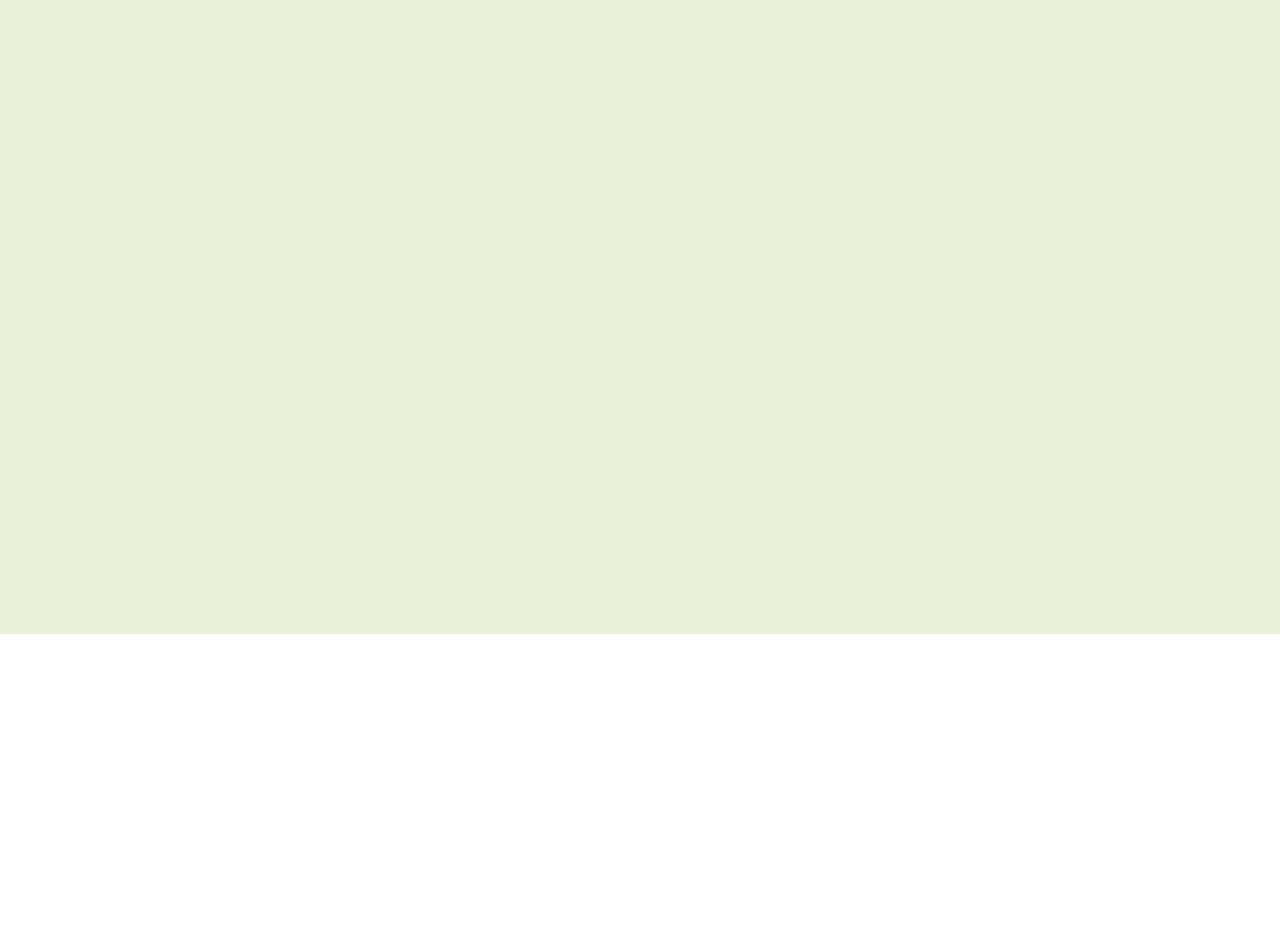
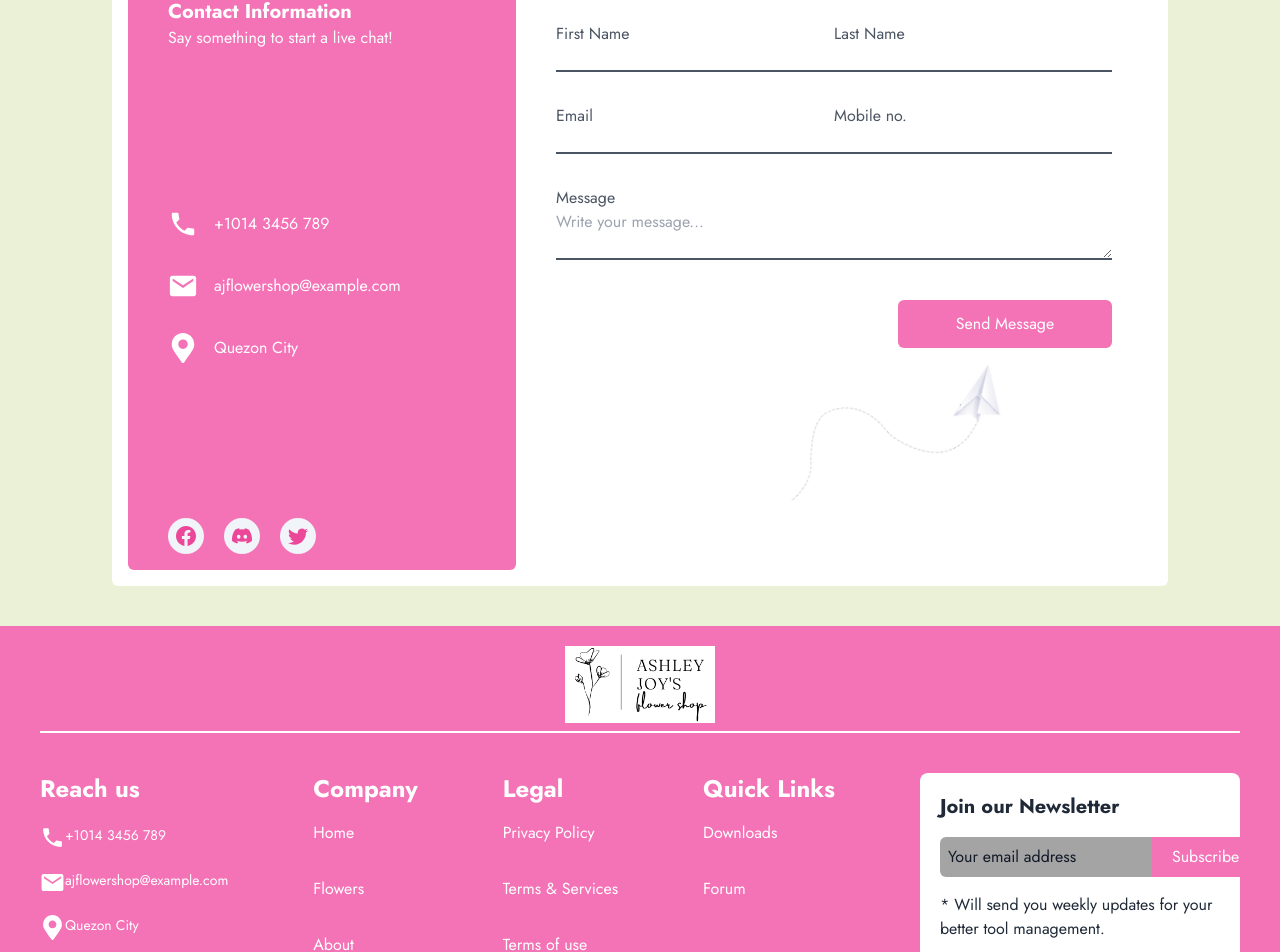
Before and after one commit to anielrussel/Ashley-ECommerce-MERN, a React (Vite) app in the folder frontend/: page /contact in a window 1280 px wide. Shown: the part 272-1224 px from the top of the page. Before the commit the page ends 906 px from the top, so only its background shows below. Built offline with nearby package versions, Linux system fonts and the light colour scheme; no server answers.

Commit message:
added details in about and contact page

```diff
--- /dev/null
+++ b/frontend/src/components/Footer.tsx
@@ -0,0 +1,101 @@
+import React from "react";
+import logo from "../assets/flowershop.png";
+import { IoMdCall, IoMdMail } from "react-icons/io";
+import { FaMapMarkerAlt } from "react-icons/fa";
+import { Link } from "react-router-dom";
+
+const Footer: React.FC = () => {
+  return (
+    <footer className="bg-pink-400 py-5 px-10 font-jost">
+      <div className="flex justify-center border-b-2 border-white">
+        <img src={logo} alt="logo" className="w-[150px] pb-2" />
+      </div>
+      <div className="flex flex-wrap justify-between gap-6 mt-10">
+        <div>
+          <h1 className="text-2xl font-bold text-white">Reach us</h1>
+          <span className="flex flex-col pt-5 lg:flex-row text-white text-sm">
+            <IoMdCall size={25} color={"white"} />
+            <p>+1014 3456 789</p>
+          </span>
+          <span className="flex flex-col pt-5 lg:flex-row text-white text-sm">
+            <IoMdMail size={25} color={"white"} />
+            <p>ajflowershop@example.com</p>
+          </span>
+          <span className="flex flex-col pt-5 lg:flex-row text-white text-sm">
+            <FaMapMarkerAlt size={25} color={"white"} />
+            <p>Quezon City</p>
+          </span>
+        </div>
+
+        <div>
+          <h1 className="text-2xl font-bold text-white">Company</h1>
+          <ul className="flex flex-col gap-3 lg:gap-8 text-white mt-4">
+            <li>
+              <Link to={"/"}>Home</Link>
+            </li>
+            <li>
+              <Link to={"/menu"}>Flowers</Link>
+            </li>
+            <li>
+              <Link to={"/about"}>About</Link>
+            </li>
+            <li>
+              <Link to={"/contact"}>Contact</Link>
+            </li>
+          </ul>
+        </div>
+
+        <div>
+          <h1 className="text-2xl font-bold text-white">Legal</h1>
+          <ul className="flex flex-col gap-3 lg:gap-8 text-white mt-4">
+            <li>
+              <Link to={"/"}>Privacy Policy</Link>
+            </li>
+            <li>
+              <Link to={"/"}>Terms & Services</Link>
+            </li>
+            <li>
+              <Link to={"/"}>Terms of use</Link>
+            </li>
+            <li>
+              <Link to={"/"}>Refund Policy</Link>
+            </li>
+          </ul>
+        </div>
+
+        <div>
+          <h1 className="text-2xl font-bold text-white">Quick Links</h1>
+          <ul className="flex flex-col gap-3 lg:gap-8 text-white mt-4">
+            <li>
+              <Link to={"/"}>Downloads</Link>
+            </li>
+            <li>
+              <Link to={"/"}>Forum</Link>
+            </li>
+          </ul>
+        </div>
+
+        <div className="bg-white p-5 rounded-lg mt-10 lg:mt-0 max-w-[320px] mx-auto lg:mx-0">
+          <h1 className="text-gray-800 font-bold text-xl pb-4">
+            Join our Newsletter
+          </h1>
+          <div className="flex w-full pb-4">
+            <input
+              type="text"
+              placeholder="Your email address"
+              className="bg-[#a5a4a4] p-2 rounded-tl-md rounded-bl-md text-white placeholder:text-gray-900 w-[250px]"
+            />
+            <button className="bg-pink-400 py-2 px-5 rounded-tr-md rounded-br-md text-white">
+              Subscribe
+            </button>
+          </div>
+          <p className="text-gray-800">
+            * Will send you weekly updates for your better tool management.
+          </p>
+        </div>
+      </div>
+    </footer>
+  );
+};
+
+export default Footer;
--- a/frontend/src/pages/Contact.tsx
+++ b/frontend/src/pages/Contact.tsx
@@ -1,18 +1,122 @@
-import React from 'react'
+import React from "react";
+import { IoMdCall, IoMdMail } from "react-icons/io";
+import { FaMapMarkerAlt } from "react-icons/fa";
+import { BsFacebook, BsDiscord, BsTwitter } from "react-icons/bs";
+import lettersend from "../assets/letter_send 1.svg"
+import Footer from "../components/Footer";
 
-const Contact:React.FC = () => {
+const Contact: React.FC = () => {
   return (
-    <div className="lg:px-28 px-2 pt-10">
-      <div className="font-jost">
-        <h1 className="lg:text-3xl text-xl text-pink-600 font-bold">
+    <><div className="font-jost lg:px-28 px-2 py-10">
+      <div className="text-center">
+        <h1 className="lg:text-3xl text-2xl text-pink-600 font-bold">
           Contact us
         </h1>
         <p className="lg:text-lg text-md text-gray-700 pt-2">
-          Email us at ajflowershop@example.com
+          Any question or remarks? Just write us a message!
         </p>
       </div>
-    </div>
-  )
-}
+      <div className="bg-white lg:p-4 rounded-md lg:flex mt-5 lg:max-w-[1196px] lg:h-[620px] mx-auto">
+        <div className="lg:w-[800px] lg:justify-between text-center lg:text-start bg-pink-400 rounded-md flex flex-col justify-center items-center lg:items-start px-10 text-white py-4">
+          <div>
+            <h1 className="text-lg lg:text-xl font-bold">
+              Contact Information
+            </h1>
+            <p>Say something to start a live chat!</p>
+          </div>
+          <div className="mt-5 lg:flex lg:flex-col lg:gap-4">
+            <span className="flex flex-col pt-4 items-center lg:flex-row gap-4">
+              <IoMdCall size={30} />
+              <p>+1014 3456 789</p>
+            </span>
+            <span className="flex flex-col pt-4 items-center lg:flex-row gap-4">
+              <IoMdMail size={30} />
+              <p>ajflowershop@example.com</p>
+            </span>
+            <span className="flex flex-col pt-4 items-center lg:flex-row gap-4">
+              <FaMapMarkerAlt size={30} />
+              <p>Quezon City</p>
+            </span>
+          </div>
+          <div className="mt-8 flex gap-5">
+            <span className="p-2 bg-slate-100 rounded-full text-pink-500">
+              <BsFacebook size={20} />
+            </span>
+            <span className="p-2 bg-slate-100 rounded-full text-pink-500">
+              <BsDiscord size={20} />
+            </span>
+            <span className="p-2 bg-slate-100 rounded-full text-pink-500">
+              <BsTwitter size={20} />
+            </span>
+          </div>
+        </div>
+        <div className="p-10 w-full">
+          <form className="flex flex-col">
+            <div className="lg:flex justify-between">
+              <div className="flex flex-col">
+                <label htmlFor="firstname" className="text-gray-600">
+                  First Name
+                </label>
+                <input
+                  type="text"
+                  id="firstname"
+                  className="outline-none border-b-2 border-gray-600 lg:w-[278px]" />
+              </div>
+              <div className="flex flex-col">
+                <label
+                  htmlFor="lastname"
+                  className="mt-8 lg:mt-0 text-gray-600"
+                >
+                  Last Name
+                </label>
+                <input
+                  type="text"
+                  id="lastname"
+                  className="outline-none border-b-2 border-gray-600 lg:w-[278px]" />
+              </div>
+            </div>
 
-export default Contact
+            <div className="lg:flex justify-between">
+              <div className="flex flex-col">
+                <label htmlFor="email" className="mt-8 text-gray-600">
+                  Email
+                </label>
+                <input
+                  type="email"
+                  id="email"
+                  className="outline-none border-b-2 border-gray-600 lg:w-[278px]" />
+              </div>
+              <div className="flex flex-col">
+                <label htmlFor="number" className="mt-8 text-gray-600">
+                  Mobile no.
+                </label>
+                <input
+                  type="number"
+                  id="number"
+                  className="outline-none border-b-2 border-gray-600 lg:w-[278px]" />
+              </div>
+            </div>
+
+            <label htmlFor="message" className="mt-8 text-gray-600">
+              Message
+            </label>
+            <textarea
+              id="email"
+              className="outline-none border-b-2 border-gray-600"
+              placeholder="Write your message..." />
+            <div className="lg:flex lg:justify-end">
+              <button className="lg:w-[214px] w-full mt-10 bg-pink-400 text-white py-3 rounded-md">
+                Send Message
+              </button>
+            </div>
+            <img src={lettersend} alt="letterdesign" className="absolute lg:mt-[300px] hidden lg:block lg:ml-[200px]" />
+          </form>
+        </div>
+      </div>
+    </div><div>
+        <Footer />
+      </div></>
+  );
+};
+
+export default Contact;
--- a/frontend/src/pages/Menu.tsx
+++ b/frontend/src/pages/Menu.tsx
@@ -6,6 +6,7 @@ import { useSelector } from "react-redux";
 import { RootState } from "../redux";
 import { Link, useNavigate } from "react-router-dom";
 import CardFeatures from "../components/CardFeatures";
+import Footer from "../components/Footer";
 
 const Menu: React.FC = () => {
   const productData = useSelector(
@@ -30,7 +31,7 @@ const Menu: React.FC = () => {
       : productData.filter((product) => product.category === filterFlower);
 
   return (
-    <div className="lg:px-28 px-2 pt-10">
+    <><div className="lg:px-28 px-2 py-10">
       {/* header */}
       <div className="lg:flex lg:h-[280px] h-auto justify-between">
         <img src={menuImage1} alt="image1" className="w-full lg:w-[53%]" />
@@ -46,8 +47,7 @@ const Menu: React.FC = () => {
                   src={el.image}
                   alt={el.name}
                   className="lg:w-[250px] lg:h-[200px]"
-                  onClick={() => navigate(`product/${el._id}`)}
-                />
+                  onClick={() => navigate(`product/${el._id}`)} />
               </Link>
               <div className="p-4">
                 <h1 className="pb-2">{el.name}</h1>
@@ -96,12 +96,11 @@ const Menu: React.FC = () => {
               name={el.name}
               price={el.price}
               category={el.category}
-              description={el.description}
-            />
+              description={el.description} />
           ))}
         </div>
       </div>
-    </div>
+    </div><Footer /></>
   );
 };
 
```
Also changed, not shown: frontend/src/pages/About.tsx (+46 -12 lines), frontend/src/pages/Home.tsx (+17 -30 lines), frontend/src/pages/Products.tsx (+14 -24 lines), frontend/src/assets/home.jpg (deleted), frontend/src/assets/letter_send 1.svg (added).
